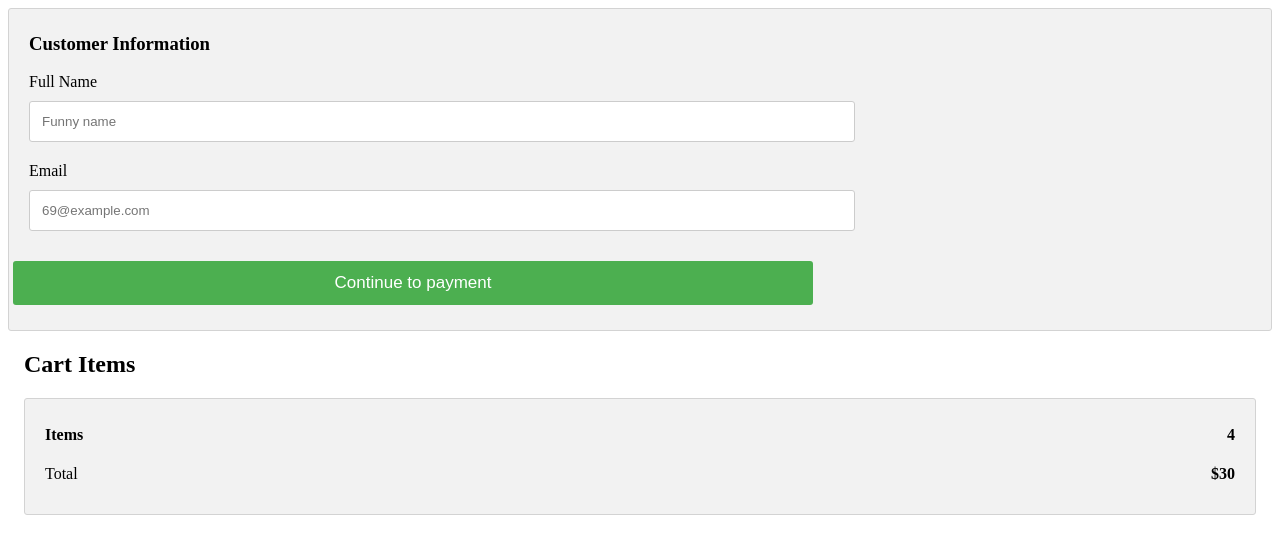
After one commit to 622022/haarlem-festival-1920, a PHP site: page /haarlem-festival-1920/customerForm.php in a window 1280 px wide. The commit adds this page. Shown: the top 554 px of the page. Run offline with PHP 8.4, Linux system fonts and the light colour scheme.

Commit message:
Customer form added. Added links.

```diff
--- /dev/null
+++ b/css/customerForm.css
@@ -0,0 +1,85 @@
+.row {
+    display: -ms-flexbox; /* IE10 */
+    display: flex;
+    -ms-flex-wrap: wrap; /* IE10 */
+    flex-wrap: wrap;
+    margin: 0 -16px;
+  }
+
+  .cart-stuff {
+    -ms-flex: 25%; /* IE10 */
+    flex: 25%;
+  }
+
+  .heading {
+    -ms-flex: 50%; /* IE10 */
+    flex: 50%;
+  }
+
+  .info-container {
+    -ms-flex: 75%; /* IE10 */
+    flex: 75%;
+  }
+
+  .cart-stuff,
+  .heading,
+  .info-container {
+    padding: 0 16px;
+  }
+
+  .container {
+    background-color: #f2f2f2;
+    padding: 5px 20px 15px 20px;
+    border: 1px solid lightgrey;
+    border-radius: 3px;
+  }
+
+  input[type=text] {
+    width: 800px;
+    margin-bottom: 20px;
+    padding: 12px;
+    border: 1px solid #ccc;
+    border-radius: 3px;
+  }
+
+  label {
+    margin-bottom: 10px;
+    display: block;
+  }
+
+  .icon-container {
+    margin-bottom: 20px;
+    padding: 7px 0;
+    font-size: 24px;
+  }
+
+  .btn {
+    background-color: #4CAF50;
+    color: white;
+    padding: 12px;
+    margin: 10px 0;
+    border: none;
+    width: 800px;
+    border-radius: 3px;
+    cursor: pointer;
+    font-size: 17px;
+  }
+
+  .btn:hover {
+    background-color: #45a049;
+  }
+
+  span.price {
+    float: right;
+    color: grey;
+  }
+
+  /* Responsive layout - when the screen is less than 800px wide, make the two columns stack on top of each other instead of next to each other (and change the direction - make the "cart" column go on top) */
+  @media (max-width: 800px) {
+    .row {
+      flex-direction: column-reverse;
+    }
+    .cart-stuff {
+      margin-bottom: 20px;
+    }
+  }
--- /dev/null
+++ b/customerForm.php
@@ -0,0 +1,67 @@
+<!doctype html>
+<html lang="en">
+    <head>
+    <meta charset="utf-8">
+    <meta name="viewport" content="width=device-width, initial-scale=1.0">
+    <link rel="stylesheet" href="css/customerForm.css">
+    <title>Customer Form</title>
+
+  </head>
+  <body>
+        <script src="https://ajax.googleapis.com/ajax/libs/jquery/3.4.1/jquery.min.js"></script>
+        <div class="row">
+            <div class="info-container">
+                <div class="container">
+                <form name="customerForm" action="payment.php" onsubmit="event.preventDefault(); validateForm();" method="post" required>
+
+                    <div class="row">
+                    <div class="heading">
+                    <h3>Customer Information</h3>
+                    <label for="fname"><i class="fa fa-user"></i> Full Name</label>
+                    <input type="text" id="fname" name="fullname" placeholder="Funny name">
+                    <label for="email"><i class="fa fa-envelope"></i> Email</label>
+                    <input type="text" id="email" name="email" placeholder="69@example.com">
+
+
+                </div>
+
+                    <input type="submit" name="submit-btn" value="Continue to payment" class="btn">
+                </form>
+            </div>
+        </div>
+
+    <div class="cart-stuff">
+        <h2>Cart Items</h2>
+        <div class="container">
+            <h4>Items
+            <span class="price" style="color:black">
+            <i class="shopping-cart"></i>
+            <b>4</b>
+            </span>
+            </h4>
+
+            <p>Total <span class="price" style="color:black"><b>$30</b></span></p>
+        </div>
+    </div>
+    </div>
+
+    </body>
+</html>
+<script>
+    function validateForm() {
+    var x = document.forms["customerForm"]["fullname"].value;
+    var y = document.forms["customerForm"]["email"].value;
+    if (x == "") {
+      alert("Name must be filled out");
+      return false;
+    }
+    if(y == ""){
+        alert("Email must be filled out");
+      return false;
+    }
+    else{
+        return true;
+    }
+
+  }
+</script>
--- a/eventpagetest.php
+++ b/eventpagetest.php
@@ -97,7 +97,9 @@
     <section id="cart">
       <div id="cart-items"> <!-- Generate Cart Items Here --> </div>
       <p id="total-price"> <!-- Total Price Here --> </p>
-      <button id="checkout" type="button">Checkout</button>
+      <button id="checkout" type="button" onclick="location.href='customerForm.php';">Checkout</button>
+
+      <!-- location.href just for checking the flow here -->
     </section>
 
 
```
Also changed, not shown: controller/payment-controller.php (added, +12 -0 lines).
